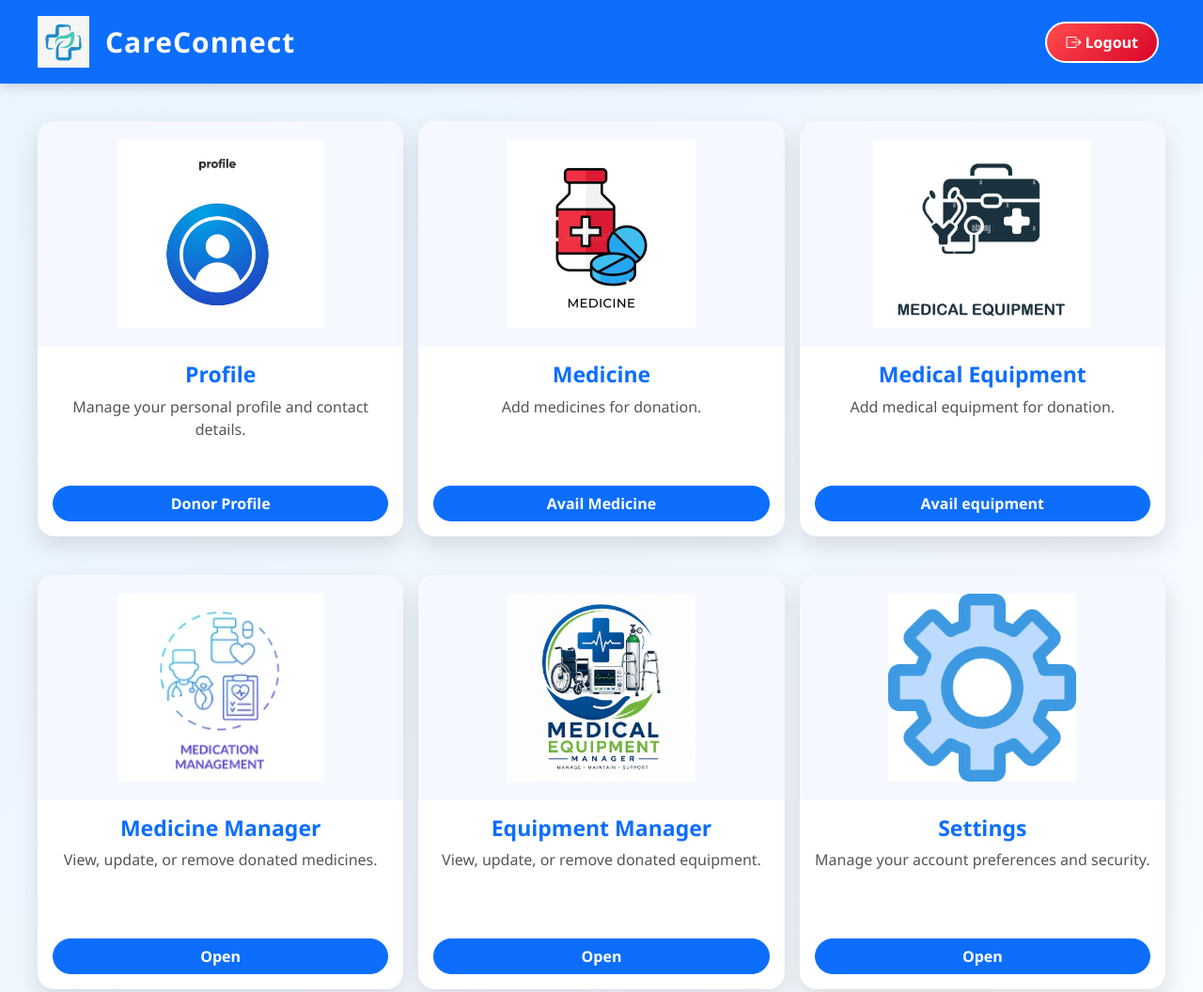
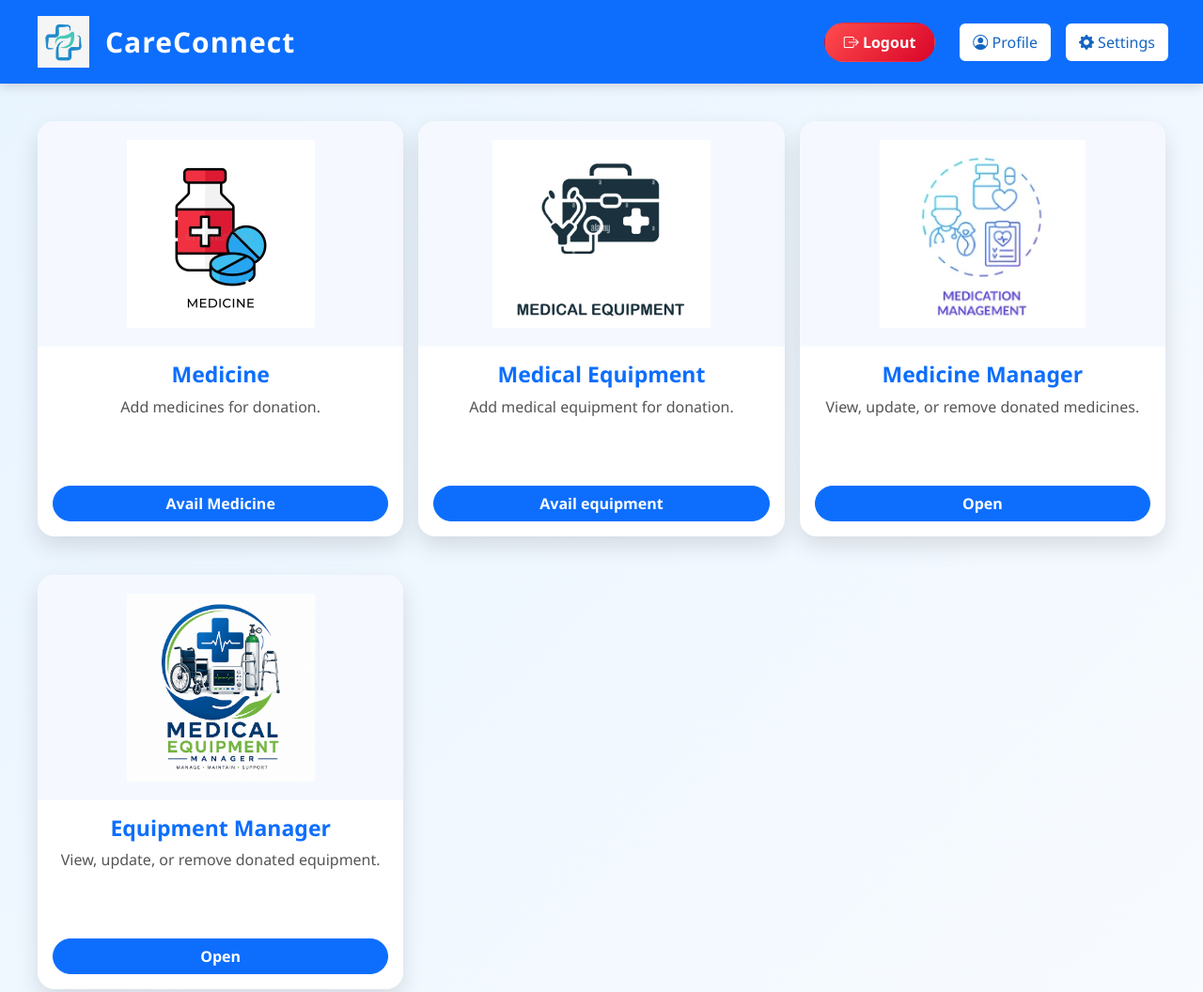
Before and after one commit to Ishika-2212/CareConnect, a website: page public/dash_donor.html in a window 1280 px wide. Shown: the top 1056 px of the page at 94% size. Drawn offline with nearby package versions, Linux system fonts and the light colour scheme.

Commit message:
Update dash_donor.html

```diff
--- a/public/dash_donor.html
+++ b/public/dash_donor.html
@@ -105,19 +105,40 @@
 
 <body ng-app="Module" ng-controller="Controller">
     <!-- nav bar -->
-    <nav class="navbar navbar-expand-lg bg-body-tertiary">
-        <div class="container-fluid">
-            <a class="navbar-brand d-flex align-items-center" href="#">
-                <img src="pics/logo.avif" class="logo" alt="Logo">
-                <span class="site-name">CareConnect</span>
+    <nav class="navbar navbar-expand-lg custom-navbar">
+    <div class="container-fluid">
+
+        <!-- Logo -->
+        <a class="navbar-brand d-flex align-items-center" href="#">
+            <img src="pics/logo.avif" class="logo" alt="Logo">
+            <span class="site-name">CareConnect</span>
+        </a>
+        <!-- Right Side Buttons -->
+        <div class="ms-auto d-flex align-items-center gap-3">
+
+            <a class="btn nav-btn logout-btn" href="/">
+                <i class="bi bi-box-arrow-right"></i> Logout
             </a>
-            <div class="ms-auto"><a class="btn btn-outline-danger logout-btn" href="/"><i
-                        class="bi bi-box-arrow-right"></i> Logout</a></div>
+
+            <a class="btn nav-btn profile-btn" href="/donor_page">
+                <i class="bi bi-person-circle"></i> Profile
+            </a>
+
+            <a href="#"
+               class="btn nav-btn settings-btn"
+               ng-click="settings()"
+               data-bs-toggle="modal"
+               data-bs-target="#settings">
+                <i class="bi bi-gear-fill"></i> Settings
+            </a>
+
         </div>
-    </nav>
+
+    </div>
+</nav>
     <div class="row row-cols-1 row-cols-md-3 g-3">
         <!-- Profile Card -->
-        <div class="col">
+        <!-- <div class="col">
             <div class="card">
                 <img src="pics/profilepic.png" class="card-img-top" alt="...">
                 <div class="card-body">
@@ -126,7 +147,7 @@
                     <a href="/donor_page" class="btn btn-primary">Donor Profile</a>
                 </div>
             </div>
-        </div>
+        </div> -->
         <!-- Avail Medicine Card -->
         <div class="col">
             <div class="card">
@@ -269,14 +290,14 @@
             </div>
         </div>
         <!-- Settings Card -->
-        <div class="col">
+        <!-- <div class="col">
             <div class="card">
                 <img src="pics/settings.png" class="card-img-top" alt="...">
                 <div class="card-body">
                     <h5 class="card-title">Settings</h5>
                     <p class="card-text">Manage your account preferences and security.</p>
                     <a href="#" class="btn btn-primary" ng-click="settings()" data-bs-toggle="modal"
-                        data-bs-target="#settings">Open</a>
+                        data-bs-target="#settings">Open</a> -->
                     <!-- Modal -->
                     <div class="modal fade" id="settings" tabindex="-1">
                         <div class="modal-dialog modal-lg">
```
